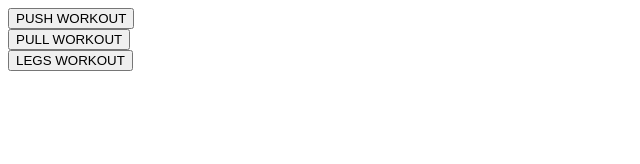
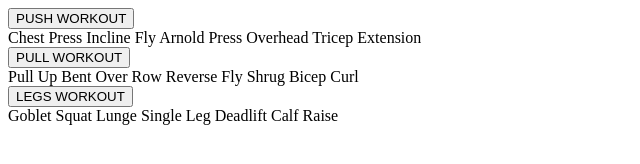
Before and after one commit to andrewmpierce/workout_tracker, a website: page index.html in a window 1280 px wide. Both pictures are taken after a click on the element "PUSH WORKOUT". Shown: the whole page, without its empty margins (0-640 px from the left). Drawn offline with nearby package versions, Linux system fonts and the light colour scheme.

Commit message:
hiding and showing basic exercises

```diff
--- a/index.html
+++ b/index.html
@@ -2,8 +2,11 @@
   <script src="https://ajax.googleapis.com/ajax/libs/jquery/3.2.1/jquery.min.js"></script>
   <script>
     $(document).ready(function(){
-      $('#push').click(function(e){
-        console.log("clicked push");
+
+      $('.workout').click(function(e){
+        console.log(this.id);
+        $('#' + this.id + '_details').toggle();
+
       });
 
     });
@@ -11,14 +14,33 @@
   </script>
 </head>
 <body>
-<div id=push>
-  <button>PUSH WORKOUT</button>
+<div id=push class=workout>
+  <button>PUSH WORKOUT</button><br>
+  <div id=push_details style="display: none;">
+    <span>Chest Press</span>
+    <span>Incline Fly</span>
+    <span>Arnold Press</span>
+    <span>Overhead Tricep Extension</span>
+  </div>
 </div>
-<div id=pull>
+<div id=pull class=workout>
   <button>PULL WORKOUT</button>
+  <div id=pull_details style=style="display: none;">
+    <span>Pull Up</span>
+    <span>Bent Over Row</span>
+    <span>Reverse Fly</span>
+    <span>Shrug</span>
+    <span>Bicep Curl</span>
+  </div>
 </div>
-<div id=legs>
+<div id=legs class=workout>
   <button>LEGS WORKOUT</button>
+  <div id=legs_details style="style=display: none;">
+    <span>Goblet Squat</span>
+    <span>Lunge</span>
+    <span>Single Leg Deadlift</span>
+    <span>Calf Raise</span>
+  </div>
 </div>
 
 
```
